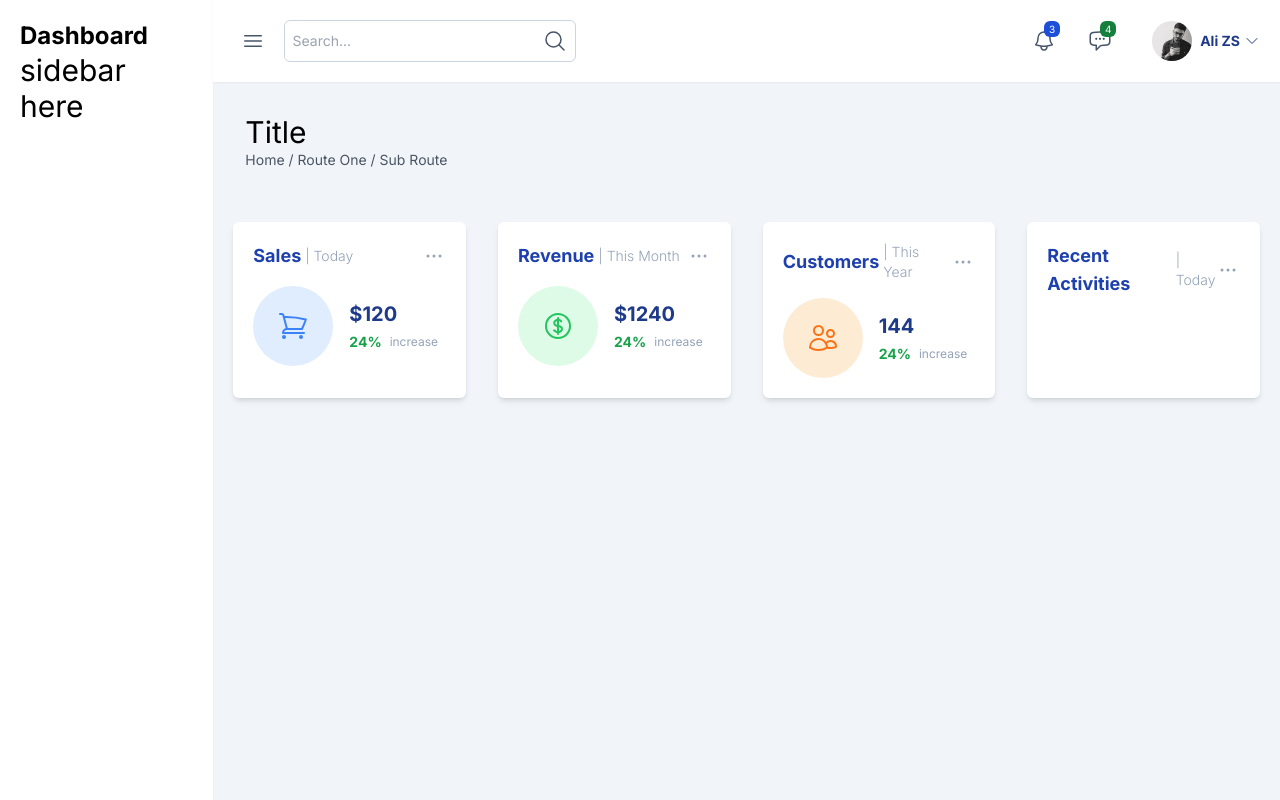
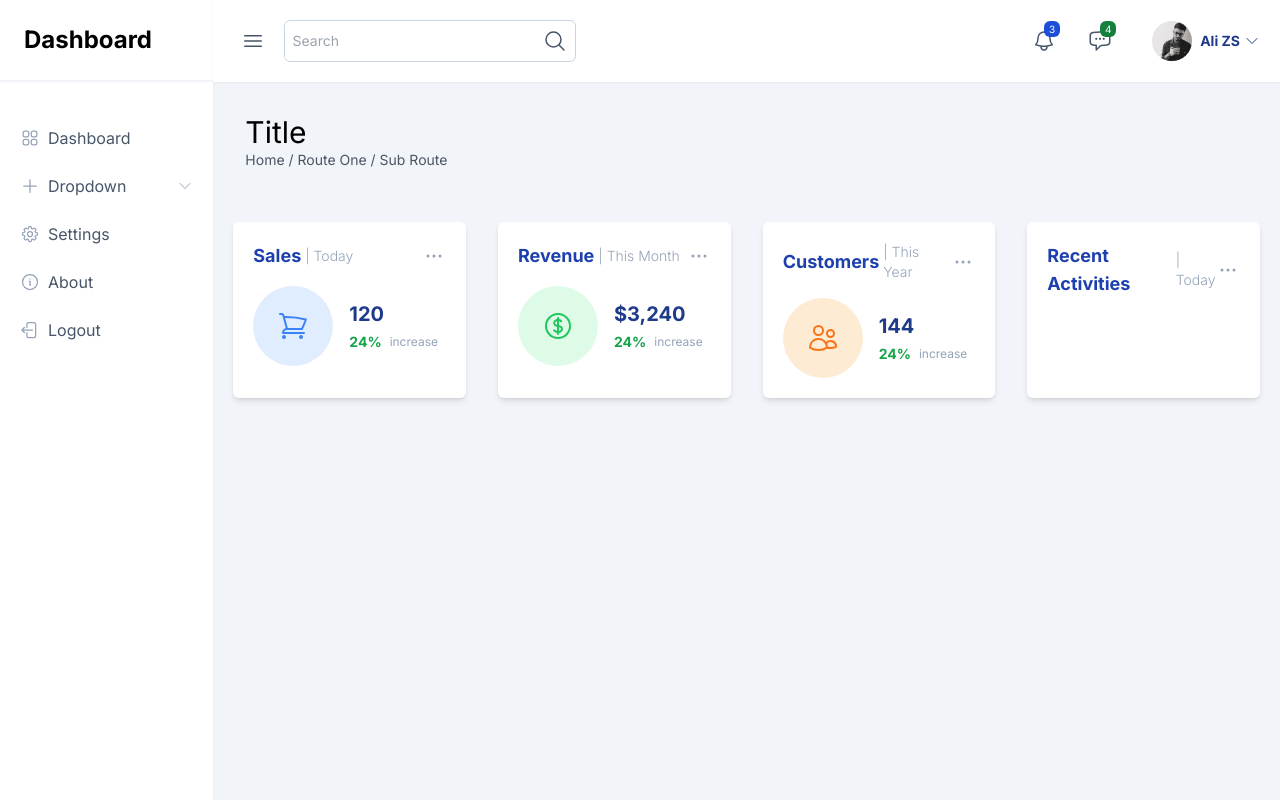
Before and after one commit to alizs10/admin-dashboard, a Next.js app: page /dashboard in a window 1280 px wide. Built offline with nearby package versions, Linux system fonts and the light colour scheme.

Commit message:
add: sidebar ui

```diff
--- /dev/null
+++ b/components/common/ui/icons/AboutIcon.jsx
@@ -0,0 +1,9 @@
+function AboutIcon() {
+    return (
+        <svg xmlns="http://www.w3.org/2000/svg" fill="none" viewBox="0 0 24 24" strokeWidth={1.5} stroke="currentColor">
+            <path strokeLinecap="round" strokeLinejoin="round" d="m11.25 11.25.041-.02a.75.75 0 0 1 1.063.852l-.708 2.836a.75.75 0 0 0 1.063.853l.041-.021M21 12a9 9 0 1 1-18 0 9 9 0 0 1 18 0Zm-9-3.75h.008v.008H12V8.25Z" />
+        </svg>
+    );
+}
+
+export default AboutIcon;
--- /dev/null
+++ b/components/common/ui/icons/LogoutIcon.jsx
@@ -0,0 +1,9 @@
+function LogoutIcon() {
+    return (
+        <svg xmlns="http://www.w3.org/2000/svg" fill="none" viewBox="0 0 24 24" strokeWidth={1.5} stroke="currentColor">
+            <path strokeLinecap="round" strokeLinejoin="round" d="M8.25 9V5.25A2.25 2.25 0 0 1 10.5 3h6a2.25 2.25 0 0 1 2.25 2.25v13.5A2.25 2.25 0 0 1 16.5 21h-6a2.25 2.25 0 0 1-2.25-2.25V15m-3 0-3-3m0 0 3-3m-3 3H15" />
+        </svg>
+    );
+}
+
+export default LogoutIcon;
--- /dev/null
+++ b/components/common/ui/icons/PlusIcon.jsx
@@ -0,0 +1,9 @@
+function PlusIcon() {
+    return (
+        <svg xmlns="http://www.w3.org/2000/svg" fill="none" viewBox="0 0 24 24" strokeWidth={1.5} stroke="currentColor">
+            <path strokeLinecap="round" strokeLinejoin="round" d="M12 4.5v15m7.5-7.5h-15" />
+        </svg>
+    );
+}
+
+export default PlusIcon;
--- /dev/null
+++ b/components/common/ui/icons/SettingsIcon.jsx
@@ -0,0 +1,10 @@
+function SettingsIcon() {
+    return (
+        <svg xmlns="http://www.w3.org/2000/svg" fill="none" viewBox="0 0 24 24" strokeWidth={1.5} stroke="currentColor">
+            <path strokeLinecap="round" strokeLinejoin="round" d="M10.343 3.94c.09-.542.56-.94 1.11-.94h1.093c.55 0 1.02.398 1.11.94l.149.894c.07.424.384.764.78.93.398.164.855.142 1.205-.108l.737-.527a1.125 1.125 0 0 1 1.45.12l.773.774c.39.389.44 1.002.12 1.45l-.527.737c-.25.35-.272.806-.107 1.204.165.397.505.71.93.78l.893.15c.543.09.94.559.94 1.109v1.094c0 .55-.397 1.02-.94 1.11l-.894.149c-.424.07-.764.383-.929.78-.165.398-.143.854.107 1.204l.527.738c.32.447.269 1.06-.12 1.45l-.774.773a1.125 1.125 0 0 1-1.449.12l-.738-.527c-.35-.25-.806-.272-1.203-.107-.398.165-.71.505-.781.929l-.149.894c-.09.542-.56.94-1.11.94h-1.094c-.55 0-1.019-.398-1.11-.94l-.148-.894c-.071-.424-.384-.764-.781-.93-.398-.164-.854-.142-1.204.108l-.738.527c-.447.32-1.06.269-1.45-.12l-.773-.774a1.125 1.125 0 0 1-.12-1.45l.527-.737c.25-.35.272-.806.108-1.204-.165-.397-.506-.71-.93-.78l-.894-.15c-.542-.09-.94-.56-.94-1.109v-1.094c0-.55.398-1.02.94-1.11l.894-.149c.424-.07.765-.383.93-.78.165-.398.143-.854-.108-1.204l-.526-.738a1.125 1.125 0 0 1 .12-1.45l.773-.773a1.125 1.125 0 0 1 1.45-.12l.737.527c.35.25.807.272 1.204.107.397-.165.71-.505.78-.929l.15-.894Z" />
+            <path strokeLinecap="round" strokeLinejoin="round" d="M15 12a3 3 0 1 1-6 0 3 3 0 0 1 6 0Z" />
+        </svg>
+    );
+}
+
+export default SettingsIcon;
--- /dev/null
+++ b/components/common/ui/icons/SquaresIcon.jsx
@@ -0,0 +1,9 @@
+function SquaresIcon() {
+    return (
+        <svg xmlns="http://www.w3.org/2000/svg" fill="none" viewBox="0 0 24 24" strokeWidth={1.5} stroke="currentColor">
+            <path strokeLinecap="round" strokeLinejoin="round" d="M3.75 6A2.25 2.25 0 0 1 6 3.75h2.25A2.25 2.25 0 0 1 10.5 6v2.25a2.25 2.25 0 0 1-2.25 2.25H6a2.25 2.25 0 0 1-2.25-2.25V6ZM3.75 15.75A2.25 2.25 0 0 1 6 13.5h2.25a2.25 2.25 0 0 1 2.25 2.25V18a2.25 2.25 0 0 1-2.25 2.25H6A2.25 2.25 0 0 1 3.75 18v-2.25ZM13.5 6a2.25 2.25 0 0 1 2.25-2.25H18A2.25 2.25 0 0 1 20.25 6v2.25A2.25 2.25 0 0 1 18 10.5h-2.25a2.25 2.25 0 0 1-2.25-2.25V6ZM13.5 15.75a2.25 2.25 0 0 1 2.25-2.25H18a2.25 2.25 0 0 1 2.25 2.25V18A2.25 2.25 0 0 1 18 20.25h-2.25A2.25 2.25 0 0 1 13.5 18v-2.25Z" />
+        </svg>
+    );
+}
+
+export default SquaresIcon;
--- a/components/dashbord/header/search/SearchInput.jsx
+++ b/components/dashbord/header/search/SearchInput.jsx
@@ -5,7 +5,7 @@ function SearchInput() {
         <div className="overflow-hidden w-[90%] flex justify-between items-center gap-x-2 rounded-md border border-slate-300">
             <input
                 type="text"
-                placeholder="Search..."
+                placeholder="Search"
                 className="w-full p-2 focus:outline-none text-sm text-slate-600" />
             <div className="p-2 text-slate-600">
                 <SearchIcon />
--- a/components/dashbord/main/cards/Cards.jsx
+++ b/components/dashbord/main/cards/Cards.jsx
@@ -13,11 +13,11 @@ export default function Cards() {
 
                 <Card key={22} space={'card-1'}>
                     <CardHeader title={'Sales'} time={'Today'} />
-                    <CardBody icon={<ShoppingCartIcon />} value={'$120'} colorScheme={'blue'} />
+                    <CardBody icon={<ShoppingCartIcon />} value={'120'} colorScheme={'blue'} />
                 </Card>
                 <Card key={222} space={'card-1'}>
                     <CardHeader title={'Revenue'} time={'This Month'} />
-                    <CardBody icon={<DollarIcon />} value={'$1240'} colorScheme={'green'} />
+                    <CardBody icon={<DollarIcon />} value={'$3,240'} colorScheme={'green'} />
                 </Card>
                 <Card key={2222} space={'card-1'}>
                     <CardHeader title={'Customers'} time={'This Year'} />
--- /dev/null
+++ b/components/dashbord/sidebar/Dropdown.jsx
@@ -0,0 +1,67 @@
+'use client'
+
+import ChevronDownIcon from "@/components/common/ui/icons/ChevronDownIcon";
+import PlusIcon from "@/components/common/ui/icons/PlusIcon";
+import SquaresIcon from "@/components/common/ui/icons/SquaresIcon";
+import { useState } from "react";
+
+function Dropdown() {
+
+    const [isOpen, setIsOpen] = useState(false)
+
+    function toggleDropdown() {
+        setIsOpen(prevState => !prevState)
+    }
+    return (
+        <li className={`${isOpen ? 'bg-slate-100' : ''}`}>
+            <div onClick={toggleDropdown} className="px-5 py-3 cursor-pointer flex justify-between items-center">
+                <span className="flex items-center gap-x-2">
+                    <div className="w-5 h-5 text-slate-400">
+                        <PlusIcon />
+                    </div>
+                    <span className="text-base text-slate-600">Dropdown</span>
+                </span>
+                <div className="w-4 h-4 text-slate-400">
+                    <ChevronDownIcon />
+                </div>
+            </div>
+
+            {isOpen && (
+                <ul className="flex flex-col px-5 pb-5">
+                    <li className="flex items-center py-2 gap-x-2">
+                        <div className="w-5 h-5 text-slate-400">
+                            <SquaresIcon />
+                        </div>
+                        <span className="text-base text-slate-600">List item 1</span>
+                    </li>
+                    <li className="flex items-center py-2 gap-x-2">
+                        <div className="w-5 h-5 text-slate-400">
+                            <SquaresIcon />
+                        </div>
+                        <span className="text-base text-slate-600">List item 1</span>
+                    </li>
+                    <li className="flex items-center py-2 gap-x-2">
+                        <div className="w-5 h-5 text-slate-400">
+                            <SquaresIcon />
+                        </div>
+                        <span className="text-base text-slate-600">List item 1</span>
+                    </li>
+                    <li className="flex items-center py-2 gap-x-2">
+                        <div className="w-5 h-5 text-slate-400">
+                            <SquaresIcon />
+                        </div>
+                        <span className="text-base text-slate-600">List item 1</span>
+                    </li>
+                    <li className="flex items-center py-2 gap-x-2">
+                        <div className="w-5 h-5 text-slate-400">
+                            <SquaresIcon />
+                        </div>
+                        <span className="text-base text-slate-600">List item 1</span>
+                    </li>
+                </ul>
+            )}
+        </li>
+    );
+}
+
+export default Dropdown;
--- a/components/dashbord/sidebar/Sidebar.jsx
+++ b/components/dashbord/sidebar/Sidebar.jsx
@@ -1,10 +1,48 @@
+import SquaresIcon from "@/components/common/ui/icons/SquaresIcon";
+import Dropdown from "./Dropdown";
+import SettingsIcon from "@/components/common/ui/icons/SettingsIcon";
+import LogoutIcon from "@/components/common/ui/icons/LogoutIcon";
+import AboutIcon from "@/components/common/ui/icons/AboutIcon";
+
 export default function Sidebar() {
     return (
-        <section className="col-span-1 h-screen p-5 bg-white shadow-sm">
+        <section className="col-span-1 h-screen bg-white shadow-sm">
 
-            <div><h1 className="text-2xl font-bold">
-                Dashboard</h1></div>
-            <p className="text-3xl">sidebar here</p>
+            <div className="p-6">
+                <h1 className="text-2xl font-bold">
+                    Dashboard
+                </h1>
+            </div>
+            <div className="border-t-2 border-slate-100">
+
+                <ul className="flex flex-col mt-8">
+                    <li className="flex items-center gap-x-2 px-5 py-3">
+                        <div className="w-5 h-5 text-slate-400">
+                            <SquaresIcon />
+                        </div>
+                        <span className="text-base text-slate-600">Dashboard</span>
+                    </li>
+                    <Dropdown key={1} />
+                    <li className="flex items-center gap-x-2 px-5 py-3">
+                        <div className="w-5 h-5 text-slate-400">
+                            <SettingsIcon />
+                        </div>
+                        <span className="text-base text-slate-600">Settings</span>
+                    </li>
+                    <li className="flex items-center gap-x-2 px-5 py-3">
+                        <div className="w-5 h-5 text-slate-400">
+                            <AboutIcon />
+                        </div>
+                        <span className="text-base text-slate-600">About</span>
+                    </li>
+                    <li className="flex items-center gap-x-2 px-5 py-3">
+                        <div className="w-5 h-5 text-slate-400">
+                            <LogoutIcon />
+                        </div>
+                        <span className="text-base text-slate-600">Logout</span>
+                    </li>
+                </ul>
+            </div>
 
         </section>
     )
```
